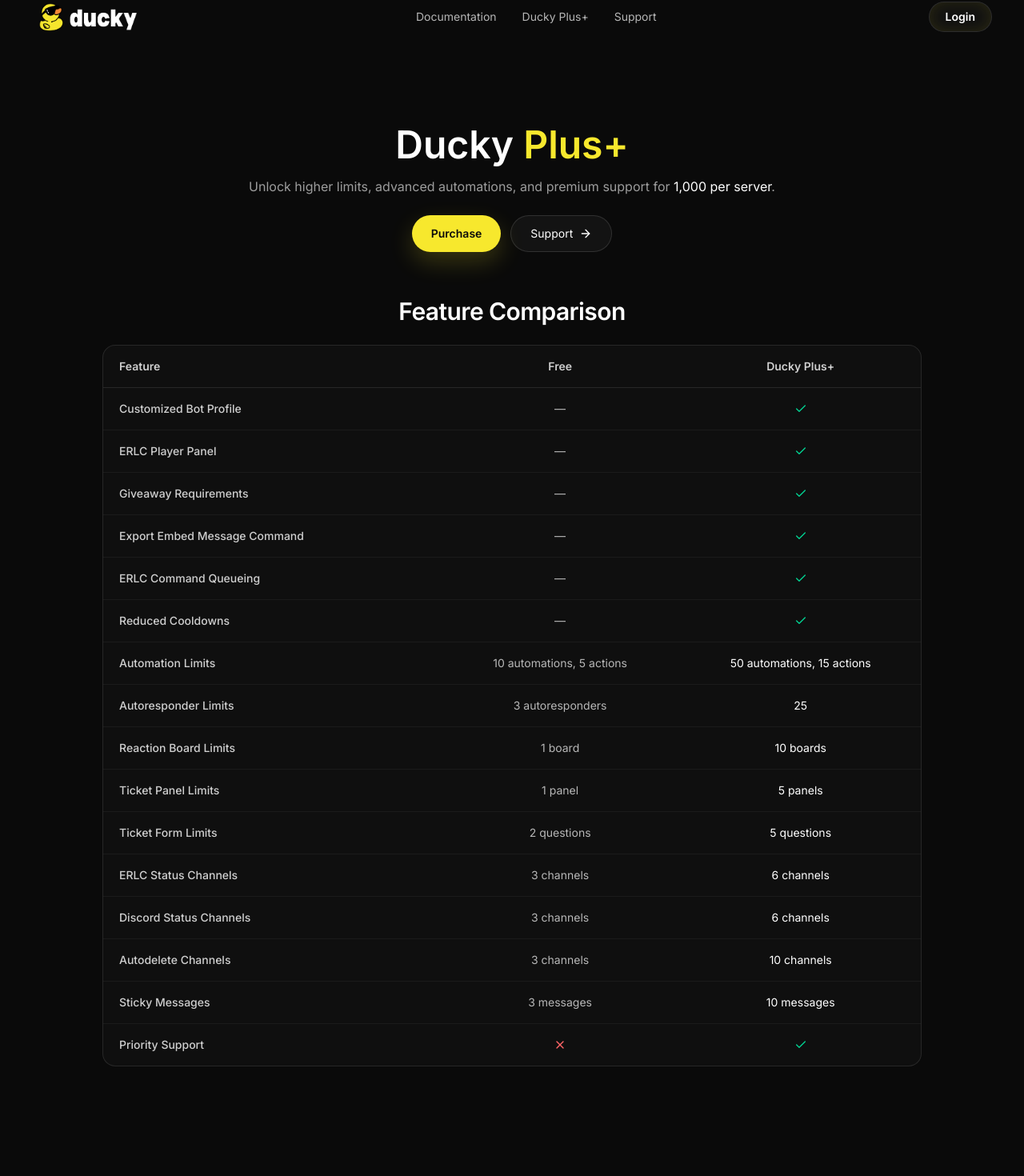
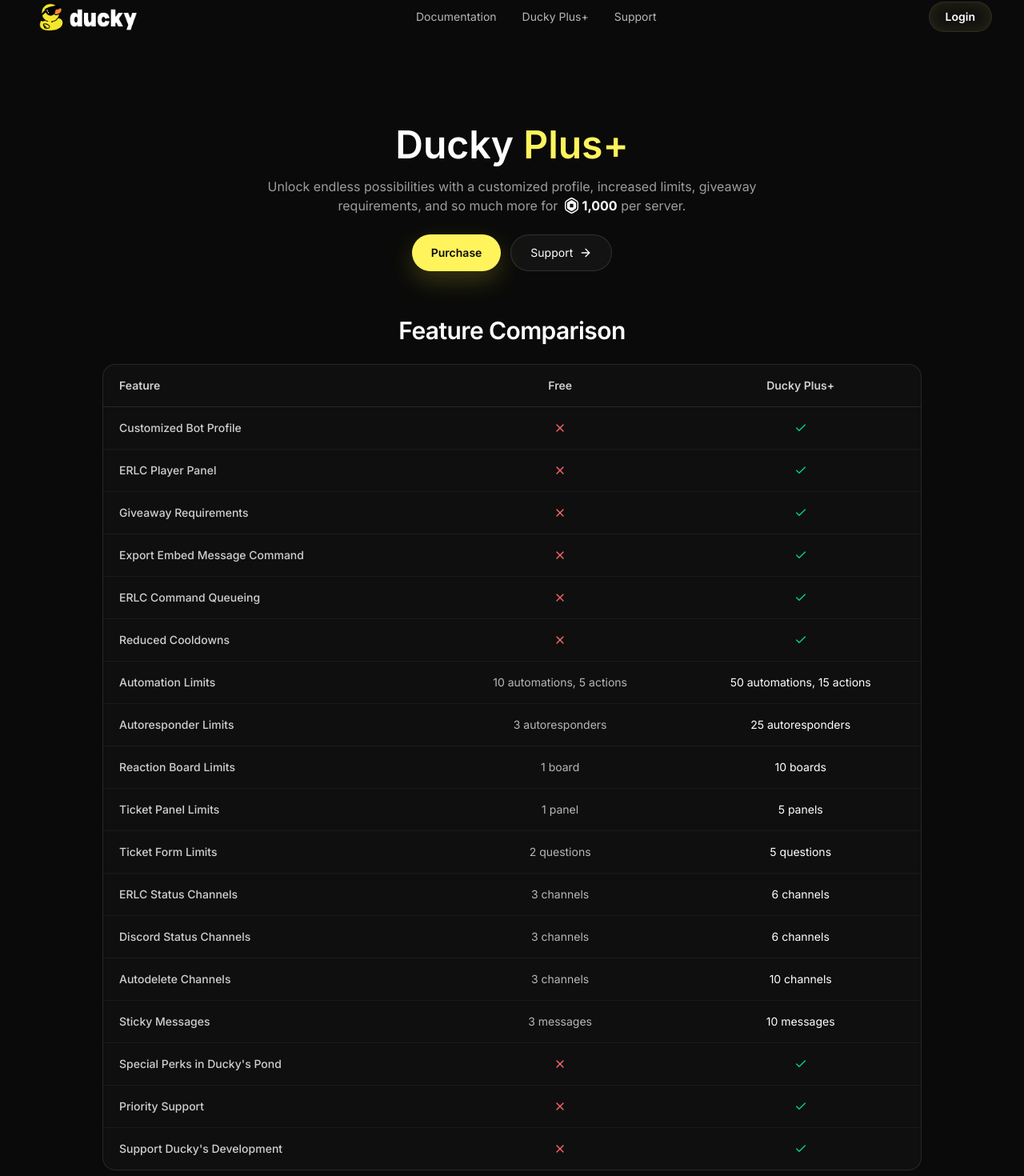
Before and after one commit to DuckySupport/duckybot.xyz, a Next.js app: page /plus in a window 1280 px wide. Shown: the part 26-1496 px from the top of the page at 80% size. Built offline with nearby package versions, Linux system fonts and the light colour scheme.

Commit message:
minor changes such as text, color, and gaps

```diff
--- a/app/globals.css
+++ b/app/globals.css
@@ -3,8 +3,8 @@
 :root {
   --background: #0a0a0a;
   --foreground: #f7f5f0;
-  --accent: #f7e82d;
-  --accent-strong: #e9dc28;
+  --accent: #FFF45C;
+  --accent-strong: #FFE243;
   --card: #111111;
   --card-deep: #0f0f0f;
   --border-soft: rgba(255, 255, 255, 0.12);
@@ -608,7 +608,7 @@
 .review-list {
   display: flex;
   flex-direction: column;
-  gap: 14px;
+  gap: 7px;
 }
 
 .review-in {
--- a/app/not-found.tsx
+++ b/app/not-found.tsx
@@ -9,8 +9,7 @@
           404 <span className="accent-text">Not Found</span>
         </h1>
         <p className="mt-4 text-sm text-white/60 sm:text-base">
-          That link doesn&apos;t exist or has moved. Head back home or contact
-          support and we&apos;ll help you find it.
+          The requested resource was not found in this pond. If you need help finding it, contact support&mdash; we&apos;re here to help.
         </p>
         <div className="mt-8 flex flex-wrap justify-center gap-3">
           <Link href="/" className="btn-primary rounded-full px-6 py-3 text-sm">
--- a/app/page.tsx
+++ b/app/page.tsx
@@ -166,7 +166,7 @@
           className="logo-fan-image"
         />
         <div className="trusted-text">
-          <h2 className="mx-auto max-w-3xl text-4xl leading-tight text-white sm:text-5xl">
+          <h2 className="mx-auto max-w-3xl text-4xl leading-[1.1] text-white sm:text-5xl">
             <br /> Trusted by{" "}
             <span className="accent-text font-bold" id="userCount">
               {userCount}
@@ -315,20 +315,14 @@
                 Ducky Plus+
               </h2>
               <p className="mx-auto mb-6 max-w-3xl text-sm text-white/60 sm:mb-8 sm:text-lg">
-                Unlock endless possibilities with increased limits, giveaway
-                requirements, less ratelimits, and so much more for{" "}
-                <img
-                  src="/icons/robux.svg"
-                  alt="Robux"
-                  className="mx-1 inline h-[1.2em] w-auto align-text-bottom"
-                />{" "}
-                <b>1,000</b> per server.
+                Unlock endless possibilities with a customized profile, increased limits, giveaway requirements, and so much more
+                for <img src="/icons/robux.svg" alt="Robux" className="mx-1 inline h-[1.2em] w-auto align-text-bottom"/><span className="text-white font-bold">1,000</span> per server.
               </p>
               <a
                 href="/plus"
                 className="inline-flex items-center gap-2 rounded-full border border-white/30 bg-white/10 px-5 py-2.5 text-sm font-semibold text-white transition hover:bg-white/30 sm:px-6 sm:py-2 sm:text-base"
               >
-                Upgrade to Ducky Plus+
+                Upgrade Now
               </a>
             </div>
           </div>
--- a/app/plus/page.tsx
+++ b/app/plus/page.tsx
@@ -8,18 +8,18 @@
 import PurchaseModal from "@/components/PurchaseModal";
 
 const rows = [
-  { feature: "Customized Bot Profile", free: "—", plus: true },
-  { feature: "ERLC Player Panel", free: "—", plus: true },
-  { feature: "Giveaway Requirements", free: "—", plus: true },
-  { feature: "Export Embed Message Command", free: "—", plus: true },
-  { feature: "ERLC Command Queueing", free: "—", plus: true },
-  { feature: "Reduced Cooldowns", free: "—", plus: true },
+  { feature: "Customized Bot Profile", free: false, plus: true },
+  { feature: "ERLC Player Panel", free: false, plus: true },
+  { feature: "Giveaway Requirements", free: false, plus: true },
+  { feature: "Export Embed Message Command", free: false, plus: true },
+  { feature: "ERLC Command Queueing", free: false, plus: true },
+  { feature: "Reduced Cooldowns", free: false, plus: true },
   {
     feature: "Automation Limits",
     free: "10 automations, 5 actions",
     plus: "50 automations, 15 actions",
   },
-  { feature: "Autoresponder Limits", free: "3 autoresponders", plus: "25" },
+  { feature: "Autoresponder Limits", free: "3 autoresponders", plus: "25 autoresponders" },
   { feature: "Reaction Board Limits", free: "1 board", plus: "10 boards" },
   { feature: "Ticket Panel Limits", free: "1 panel", plus: "5 panels" },
   { feature: "Ticket Form Limits", free: "2 questions", plus: "5 questions" },
@@ -31,7 +31,9 @@
   },
   { feature: "Autodelete Channels", free: "3 channels", plus: "10 channels" },
   { feature: "Sticky Messages", free: "3 messages", plus: "10 messages" },
+  { feature: "Special Perks in Ducky's Pond", free: false, plus: true },
   { feature: "Priority Support", free: false, plus: true },
+  { feature: "Support Ducky's Development", free: false, plus: true },
 ];
 
 export default function PlusPage() {
@@ -47,8 +49,7 @@
             Ducky <span className="accent-text">Plus+</span>
           </div>
           <p className="max-w-2xl text-sm text-white/60 sm:text-base">
-            Unlock higher limits, advanced automations, and premium support for
-            <span className="text-white"> 1,000 per server</span>.
+            Unlock endless possibilities with a customized profile, increased limits, giveaway requirements, and so much more for <img src="/icons/robux.svg" alt="Robux" className="mx-1 inline h-[1.2em] w-auto align-text-bottom"/><span className="text-white font-bold">1,000</span> per server.
           </p>
           <div className="mt-6 flex flex-wrap justify-center gap-3">
             <button
--- a/components/Footer.tsx
+++ b/components/Footer.tsx
@@ -69,13 +69,13 @@
           </div>
         </div>
         <div className="flex flex-col items-start justify-between gap-4 border-t border-white/10 pt-6 text-xs text-white/50 md:flex-row">
-          <span>Â© 2026 Ducky Bot. All rights reserved.</span>
+          <span>© 2026 Ducky Bot. All rights reserved.</span>
           <div className="flex flex-wrap items-center gap-4 text-white/60">
             <span>v1.6.0 Stable</span>
             <span className="inline-flex items-center gap-2 rounded-full border border-emerald-400/40 bg-emerald-500/10 px-3 py-1 text-xs text-emerald-200">
               <span className="h-2 w-2 rounded-full bg-emerald-400" />
-              Status: Operational
-            </span>
+                Status: Operational
+              </span>
             <div className="flex items-center gap-3 text-white/60">
               <a className="transition hover:text-white" href="/support">
                 <MessageSquare className="h-4 w-4" />
```
Also changed, not shown: 1 other file (tests, documents, lock files or other folders).
